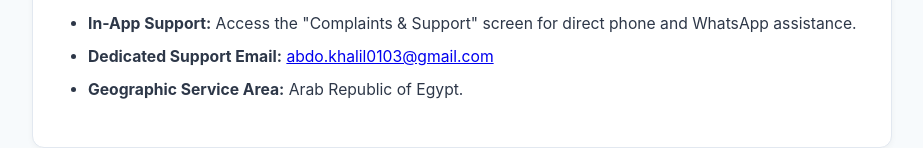
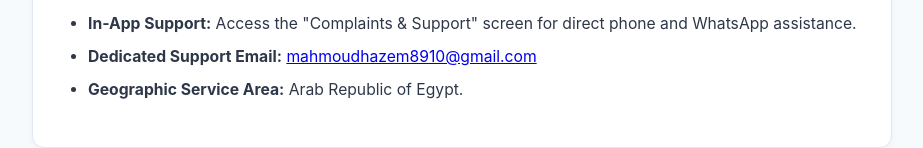
Before and after one commit to mahmoudhazem72/sanay3y-privacy-policy, a plain HTML site: page index.html in a window 1280 px wide. Shown: the part 10690-10838 px from the top of the page, without its empty margins (178-1101 px from the left). Drawn offline with Linux system fonts and the light colour scheme.

Commit message:
Update support email address in contact section

```diff
--- a/index.html
+++ b/index.html
@@ -608,7 +608,7 @@
             <p>For questions, support requests, or data inquiries, please reach out via:</p>
             <ul>
                 <li><strong>In-App Support:</strong> Access the "Complaints & Support" screen for direct phone and WhatsApp assistance.</li>
-                <li><strong>Dedicated Support Email:</strong> <a href="mailto:mahmoudhazem8910@gmail.com">abdo.khalil0103@gmail.com</a></li>
+                <li><strong>Dedicated Support Email:</strong> <a href="mailto:mahmoudhazem8910@gmail.com">mahmoudhazem8910@gmail.com</a></li>
 
                 <li><strong>Geographic Service Area:</strong> Arab Republic of Egypt.</li>
             </ul>
```
